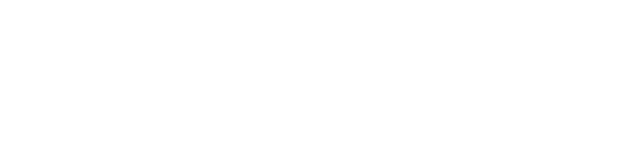
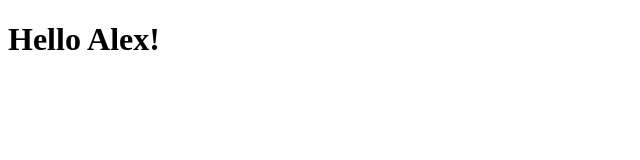
Before and after one commit to pin-chau/git_test, a plain HTML site: page index.html in a window 1280 px wide. Shown: the whole page, without its empty margins (0-640 px from the left). Drawn offline with Linux system fonts and the light colour scheme.

Commit message:
h1 was edited

```diff
--- a/index.html
+++ b/index.html
@@ -5,6 +5,6 @@
 	<title>Title</title>
 </head>
 <body>
-
+	<h1>Hello Alex!</h1>
 </body>
 </html>
```
